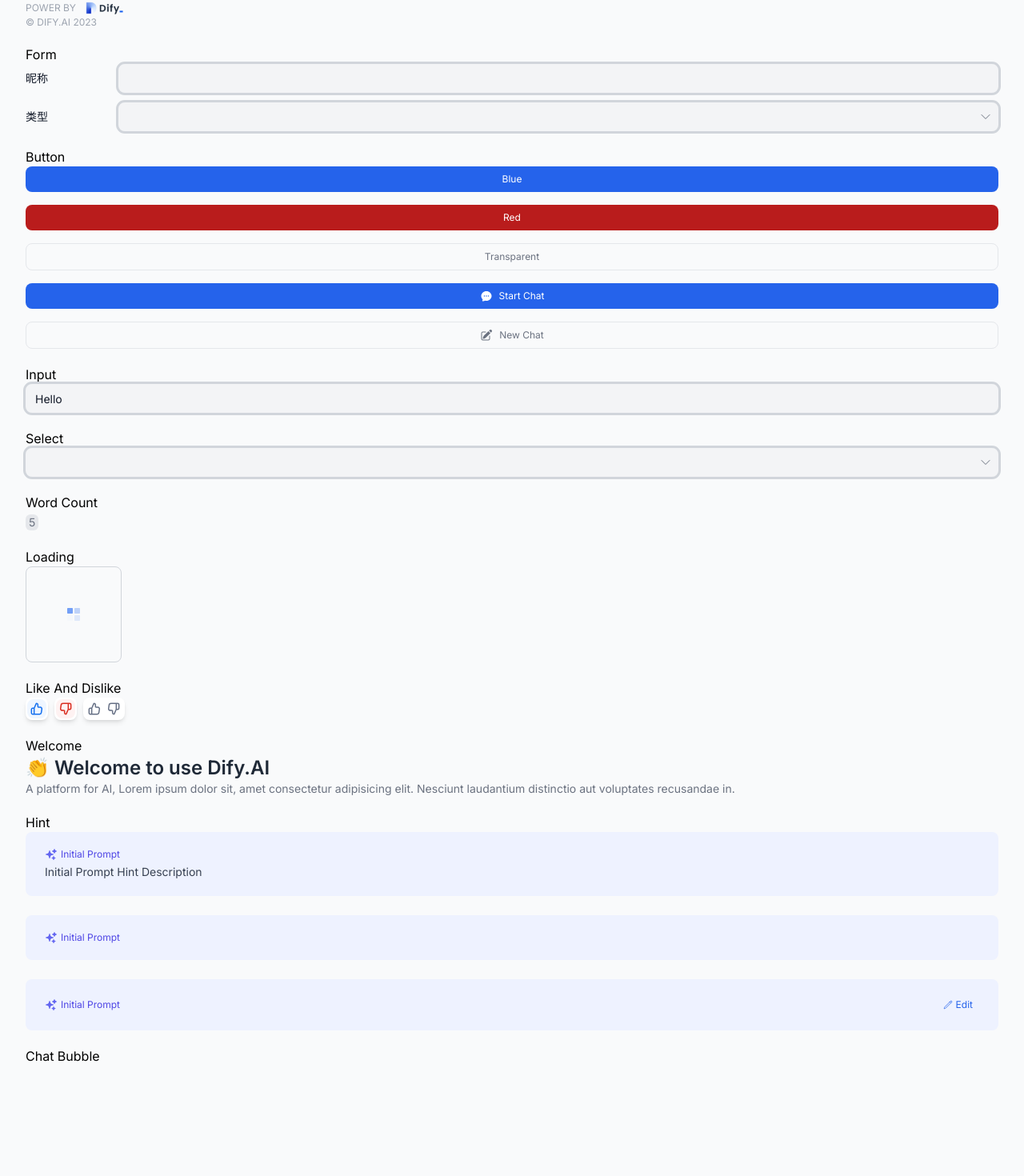
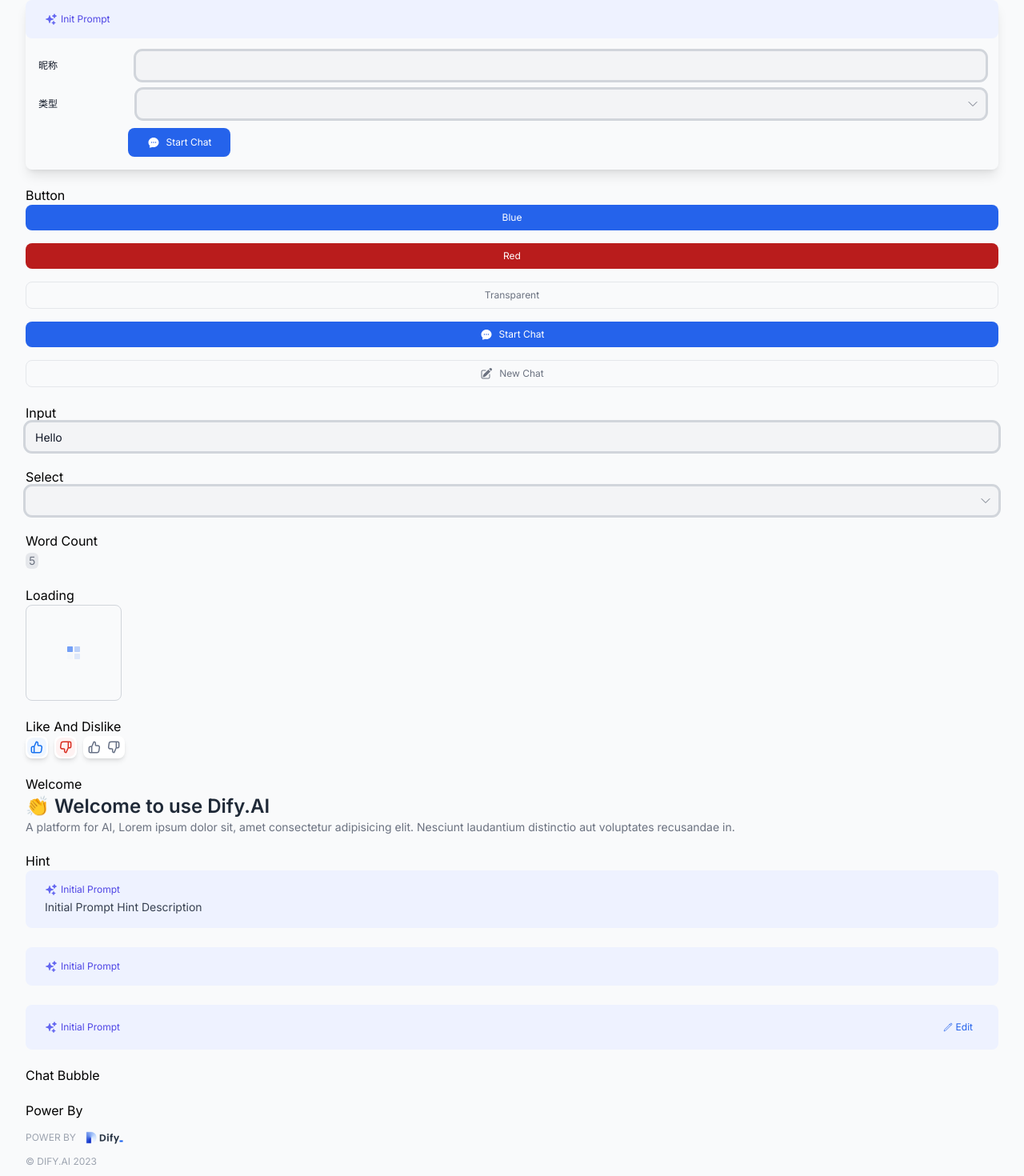
Before and after one commit to langgenius/dify-conversation, a Next.js app: page /components in a window 1280 px wide. Shown: the part 140-1610 px from the top of the page at 80% size. Before the commit the page ends 1544 px from the top, so only its background shows below. Built offline with nearby package versions, Linux system fonts and the light colour scheme.

Commit message:
feat: add components

```diff
--- a/app/components/main.tsx
+++ b/app/components/main.tsx
@@ -1,7 +1,7 @@
 'use client'
 import React, { useState } from 'react'
 import styles from './style.module.css'
-import PowerBy, { PowerByFooter } from '@/components/power-by'
+import XPowerBy, { XPowerByFooter, XPowerByPrivacy } from '@/components/x-power-by'
 import Button from '@/components/button'
 import ChatBubble from '@heroicons/react/24/solid/ChatBubbleOvalLeftEllipsisIcon'
 import PencilSquare from '@heroicons/react/24/solid/PencilSquareIcon'
@@ -39,15 +39,10 @@
   return (
     <main className={styles.container}>
       <h1>Components</h1>
-      <div>
-        <h2>Power By</h2>
-        <PowerBy />
-        <PowerByFooter appName='Dify.AI' />
-      </div>
 
       <div>
         <h2>Form</h2>
-        <Form items={items} />
+        <Form hint='Init Prompt' items={items} />
       </div>
 
       <div>
@@ -156,6 +151,13 @@
       <div>
         <h2>Chat Bubble</h2>
       </div>
+
+      <div className='flex flex-col gap-3'>
+        <h2>Power By</h2>
+        <XPowerBy />
+        <XPowerByFooter appName='Dify.AI' />
+        <XPowerByPrivacy />
+      </div>
     </main>
   )
 }
--- a/components/form/index.tsx
+++ b/components/form/index.tsx
@@ -1,6 +1,9 @@
 'use client'
 import React, { FC } from 'react'
 import styles from './style.module.scss'
+import Button from '@/components/button'
+import ChatBubble from '@heroicons/react/24/solid/ChatBubbleOvalLeftEllipsisIcon'
+import Hint from '@/components/hint'
 import Input from '@/components/input'
 import Select from '@/components/select'
 import cn from 'classnames'
@@ -15,14 +18,16 @@
 }
 
 interface FormProps {
+  hint: string
+  hintDescription?: string
   items: FormItemProps[]
   onSubmit?: () => void
   onCancel?: () => void
 }
 export const FormItem: FC<FormItemProps> = ({ type, label, options }) => {
   return (
-    <div className={cn('flex flex-row xs:flex-col items-center')}>
-      <label className={cn('inline-flex items-center', 'text-gray-900 text-sm w-32 xs:w-full')}>{label}</label>
+    <div className={cn('flex gap-2 flex-col sm:flex-row')}>
+      <label className={cn('flex items-center', 'text-gray-900 text-xs w-32')}>{label}</label>
       {type === 'text-input' && <Input className='w-full' value='' onChange={() => {}} />}
       {type === 'select' && options && (
         <Select
@@ -36,13 +41,20 @@
   )
 }
 
-const Form: FC<FormProps> = ({ items }) => {
+const Form: FC<FormProps> = ({ items, hint, hintDescription }) => {
   return (
-    <form className={styles.form}>
-      {items.map((item) => {
-        return <FormItem key={item.label} {...item} />
-      })}
-    </form>
+    <div className={styles.container}>
+      <Hint hint={hint} hintDescription={hintDescription} />
+      <form className={styles.form}>
+        {items.map((item) => {
+          return <FormItem key={item.label} {...item} />
+        })}
+        <Button text='Blue' type='blue' className='w-32 sm:ml-28 h-9'>
+          <ChatBubble className='h-4 w-4 text-white mr-2' />
+          Start Chat
+        </Button>
+      </form>
+    </div>
   )
 }
 
--- a/components/form/style.module.scss
+++ b/components/form/style.module.scss
@@ -1,3 +1,6 @@
+.container {
+  @apply flex flex-col shadow-lg rounded-lg;
+}
 .form {
-  @apply flex flex-col gap-3;
+  @apply flex flex-col gap-3 p-4;
 }
--- a/components/hint/index.tsx
+++ b/components/hint/index.tsx
@@ -11,7 +11,13 @@
 
 const Hint: FC<HintProps> = ({ hint, hintDescription, onAction }) => {
   return (
-    <div className={cn('flex flex-col gap-1 px-6 py-5 rounded-lg mim-h-16', 'bg-indigo-50 text-indigo-600')}>
+    <div
+      className={cn(
+        'flex flex-col gap-1  rounded-lg mim-h-16',
+        'bg-indigo-50 text-indigo-600',
+        'px-4 py-3 sm:px-6 sm:py-4'
+      )}
+    >
       <div className='flex text-xs items-center justify-between'>
         <span className='inline-flex'>
           <Sparkles className='h-4 w-4 text-indigo-500 mr-1' />
--- a/components/power-by/index.tsx
+++ /dev/null
@@ -1,28 +0,0 @@
-import { FC } from 'react'
-import Image from 'next/image'
-import dayjs from 'dayjs'
-
-const PowerBy = () => {
-  return <a className='flex items-center pr-3 space-x-3' href="https://dify.ai/" target="_blank">
-    <span className='uppercase text-xs text-gray-400'>power by</span>
-    <Image
-      src="/logo.png"
-      alt="Dify.AI Logo"
-      width={48}
-      height={20}
-      priority
-    />
-  </a>
-}
-interface PowerByFooterProps {
-  appName: string
-}
-export const PowerByFooter: FC<PowerByFooterProps> = ({
-  appName,
-}) => {
-  return <div className='flex items-center space-x-3'>
-    <span className='uppercase text-xs text-gray-400'>© {appName} {dayjs().year()}</span>
-  </div>
-}
-
-export default PowerBy
--- /dev/null
+++ b/components/x-power-by/index.tsx
@@ -0,0 +1,38 @@
+import { FC } from 'react'
+import Image from 'next/image'
+import dayjs from 'dayjs'
+
+const XPowerBy = () => {
+  return (
+    <a className='inline-flex items-center pr-3 space-x-3' href='https://dify.ai/' target='_blank'>
+      <span className='uppercase text-xs text-gray-400'>power by</span>
+      <Image src='/logo.png' alt='Dify.AI Logo' width={48} height={20} priority />
+    </a>
+  )
+}
+interface PowerByFooterProps {
+  appName: string
+}
+
+export const XPowerByPrivacy = () => {
+  return (
+    <div className='flex items-center justify-center space-x-1 text-xs text-gray-400'>
+      <span className='inline-flex shrink-0'>Please read the</span>
+      <a href='https://dify.ai/privacy' target='_blank' className='underline inline-flex shrink-0'>
+        privacy policy
+      </a>
+      <span className='inline-flex shrink-0'>provided by the app developer.</span>
+    </div>
+  )
+}
+export const XPowerByFooter: FC<PowerByFooterProps> = ({ appName }) => {
+  return (
+    <div className='flex items-center space-x-3'>
+      <span className='uppercase text-xs text-gray-400'>
+        © {appName} {dayjs().year()}
+      </span>
+    </div>
+  )
+}
+
+export default XPowerBy
```
